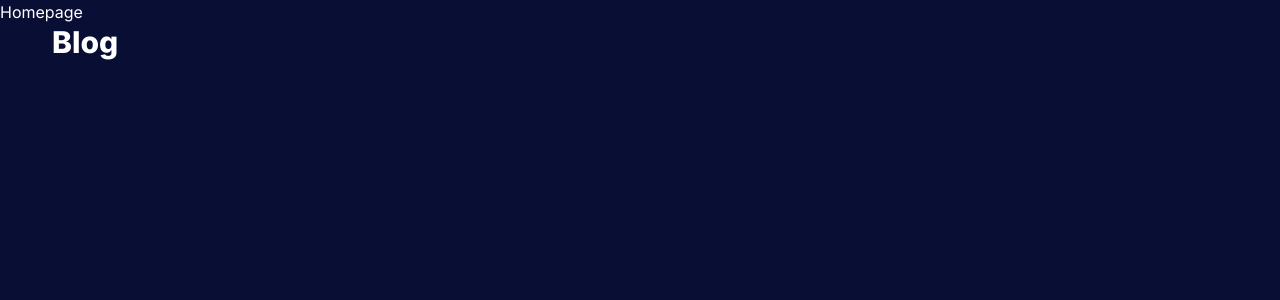
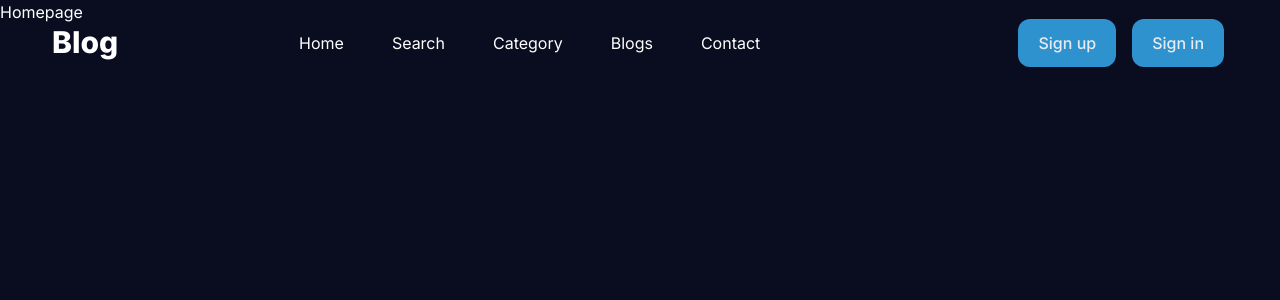
Before and after one commit to mibijoy007/blog, a Next.js app: page / in a window 1280 px wide. Shown: the top 300 px of the page. Built offline with nearby package versions, Linux system fonts and the light colour scheme.

Commit message:
signup signin added and working

```diff
--- a/src/components/Button.tsx
+++ b/src/components/Button.tsx
@@ -3,7 +3,7 @@
 export default function Button ({title,onClick}:{title:string ,onClick: ()=> void}){
     return(
         <button
-            className="rounded-md bg-primary py-4 px-5 font-medium text-white hover:bg-opacity-80 hover:shadow-signUp"
+            className="rounded-xl bg-[#2D92CE] py-3 px-5 font-medium text-[#E9EBEF] hover:bg-[#56A7D7]"
             onClick={onClick}>
             {title}
         </button>
--- a/src/components/NavBar.tsx
+++ b/src/components/NavBar.tsx
@@ -1,17 +1,25 @@
 'use client'
 
+import { NavItems } from "@/utils/NavItems"
+import { NavItemsInterface } from "@/utils/Types"
 import { Fascinate } from "next/font/google"
 import Link from "next/link"
 import { useEffect, useState } from "react"
+import Button from "./Button"
+
 
 export default function NavBar() {
     const [sticky, setSticky] = useState<boolean>(false)
+    const [navbarToggle, setNavbarToggle] = useState<boolean>(false)
 
     function handleStickyNav() {
         if (window.scrollY > 80) setSticky(true)
         else setSticky(false)
     }
 
+    function handleNavbarToggle() {
+        setNavbarToggle(!navbarToggle)
+    }
     useEffect(() => {
         window.addEventListener("scroll", handleStickyNav)
     })
@@ -38,7 +46,61 @@ export default function NavBar() {
                                 Blog
                             </Link>
                         </div>
+                        <div className="flex w-full items-center justify-between px-4">
+                            <div>
+                                <button
+                                    onClick={handleNavbarToggle}
+                                    id="navbarToggler"
+                                    aria-label="Mobile Menu"
+                                    className="absolute right-4 top-1/2 block translate-y-[-50%] rounded-lg px-3 py-[6px] ring-primary focus:ring-2 lg:hidden"
+                                >
+                                    <span
+                                        className={`relative my-1.5 block h-0.5 w-[30px] bg-black transition-all duration-300 dark:bg-white
+                        ${navbarToggle ? "top-[7px] rotate-45" : ""}
+                        `}
+                                    />
+                                    <span
+                                        className={`relative my-1.5 block h-0.5 w-[30px] bg-black transition-all duration-300 dark:bg-white
+                        ${navbarToggle ? "opacity-0" : ""}
+                        `}
+                                    />
+                                    <span
+                                        className={`relative my-1.5 block h-0.5 w-[30px] bg-black transition-all duration-300 dark:bg-white
+                        ${navbarToggle ? "top-[-8px] -rotate-45" : ""}
+                        `}
+                                    />
+                                </button>
+                                <nav
+                                    id="navbarCollapse"
+                                    className={`absolute right-0 z-30 w-[250px] rounded border-[.5px] bg-white border-body-color/50 py-4
+                px-6 duration-300 dark:border-body-color/20 dark:bg-dark lg:visible lg:static lg:w-auto lg:border-none lg:!bg-transparent lg:p-0 lg:opacity-100
 
+                ${navbarToggle
+                                            ? "visible top-full opacity-100"
+                                            : "invisible top-[120%] opacity-0"
+                                        }
+                `}
+                                >
+                                    <ul className="block lg:flex lg:space-x-12">
+                                        {NavItems.map((item: NavItemsInterface) => (
+                                            <li key={item.id} className="group relative">
+                                                <Link
+                                                    href={item.path}
+                                                    className={`flex py-2 text-base text-dark group-hover:opacity-70 dark:text-white lg:mr-0 lg:inline-flex lg:py-6 lg:px-0`}
+                                                >
+                                                    {item.label}
+                                                </Link>
+                                            </li>
+                                        ))}
+                                    </ul>
+                                </nav>
+                            </div>
+                            <div className="flex gap-4 items-center justify-end pr-16 lg:pr-0">
+                                <Button title="Sign up" onClick={() => { }} />
+                                <Button title="Sign in" onClick={() => { }} />
+
+                            </div>
+                        </div>
                     </div>
                 </div>
 
@@ -46,3 +108,19 @@ export default function NavBar() {
         </div>
     )
 }
+
+
+
+// this we'll try later
+// <div>
+//                                     <div className="w-24 h-10 px-4 py-2 bg-white rounded-[29px] justify-start items-start gap-4 inline-flex">
+//                                         <div className="w-6 h-6 bg-slate-950 rounded-[20px] justify-center items-center flex">
+//                                             <div className="w-6 h-6 relative">
+//                                             </div>
+//                                         </div>
+//                                         <div className="rounded-[20px] justify-start items-start gap-2.5 flex">
+//                                             <div className="w-6 h-6 relative">
+//                                             </div>
+//                                         </div>
+//                                     </div>
+//                                 </div>
--- /dev/null
+++ b/src/utils/NavItems.ts
@@ -0,0 +1,29 @@
+import { NavItemsInterface } from "./Types";
+
+export const NavItems : NavItemsInterface[] = [
+    {
+        id: "home",
+        label: "Home",
+        path: "/",
+      },
+      {
+        id: "search",
+        label: "Search",
+        path: "/search",
+      },
+      {
+        id: "category",
+        label: "Category",
+        path: "/category/application",
+      },
+      {
+        id: "blogs",
+        label: "Blogs",
+        path: "/blogs",
+      },
+      {
+        id: "contact",
+        label: "Contact",
+        path: "/contact",
+      },
+]
--- /dev/null
+++ b/src/utils/Types.ts
@@ -0,0 +1,6 @@
+
+export interface NavItemsInterface  {
+    id: string;
+    label: string;
+    path: string;
+}
--- a/tailwind.config.ts
+++ b/tailwind.config.ts
@@ -37,7 +37,7 @@ module.exports = {
       current: "currentColor",
       transparent: "transparent",
       white: "#FFFFFF",
-      black: "#090E34",
+      black: "#090d1f",
       dark: "#1D2144",
       primary: "#4A6CF7",
       yellow: "#FBB040",
```
